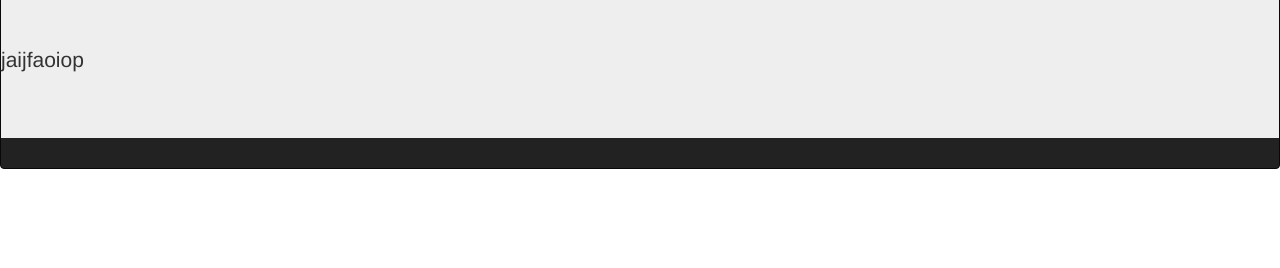
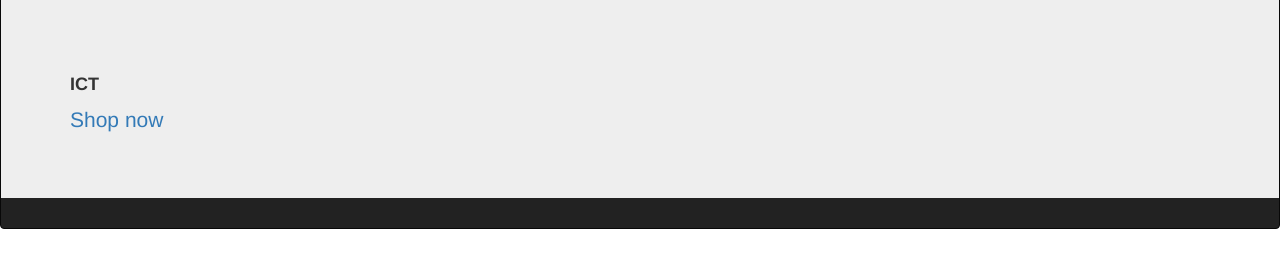
Before and after one commit to EphraimKariuki/Exponent, a plain HTML site: page index.html in a window 1280 px wide. Shown: the part 54-322 px from the top of the page. Drawn offline with nearby package versions, Linux system fonts and the light colour scheme.

Commit message:
Insertion of ah

```diff
--- a/index.html
+++ b/index.html
@@ -33,7 +33,17 @@
         </ul>
       </div>
       <div class="jumbotron">
-        <p>jaijfaoiop</p>
+      <div class="row">
+        <div class = "col-md-12">
+          <div class="card">
+            <img src="" alt="" style="with:100%">
+            <div class="container">
+              <h4> <b>ICT</b> </h4>
+              <p><a href="#">Shop now</a></p>
+            </div>
+          </div>
+        </div>
+      </div>
 
       </div>
     </nav>
```
